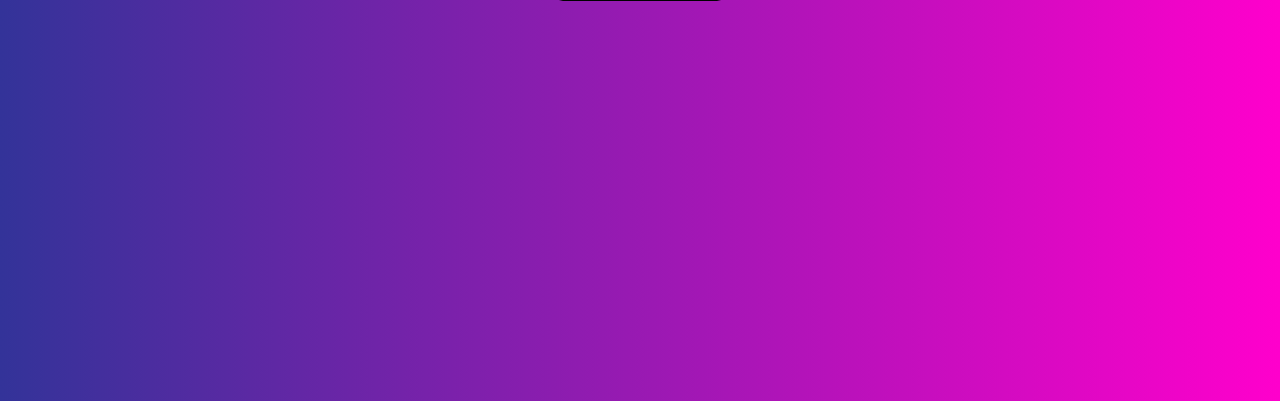
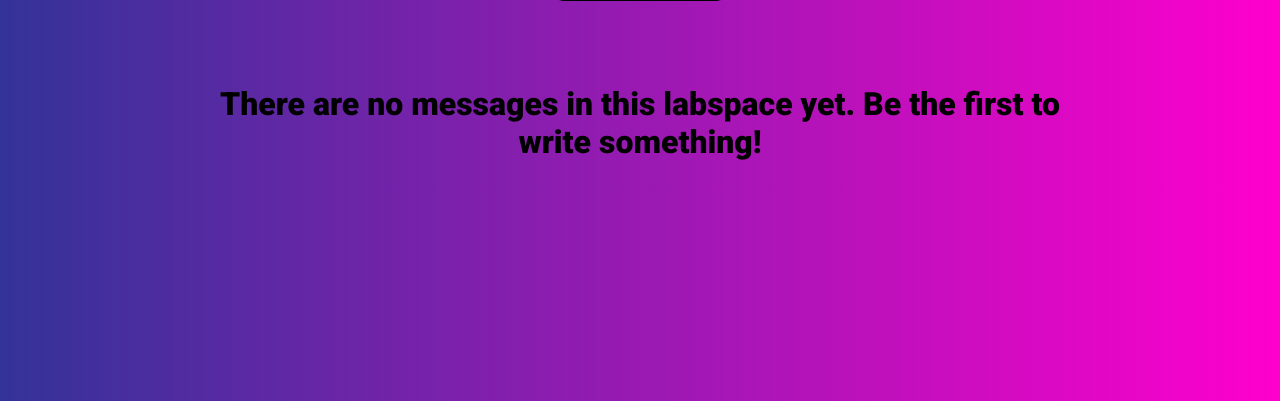
Before and after one commit to simlal/labtasks, a Django app: template labtasks/labspaces/templates/labspaces/labspace.html in a window 1280 px wide. Shown: the part 167-568 px from the top of the page. Run offline with Django 4.2, Linux system fonts and the light colour scheme; the template is opened without the code that fills it, so the values that code supplies are empty; parts of the project's set-up code (start-up, migrations or seed data) failed here and were passed over.

Commit message:
Implement no messages in labspace

```diff
--- a/labtasks/labspaces/templates/labspaces/labspace.html
+++ b/labtasks/labspaces/templates/labspaces/labspace.html
@@ -16,6 +16,7 @@
 
 <div id="labspace-messages">
 
+    {% if messages %}
         {% for message in messages %}
 
         <div class="user-post" {% if message.user == current_user %}left-align{% else %}right-align{% endif %}>
@@ -23,8 +24,13 @@
             <p class="body"> {{ message.body }}</p>
             <p class="timestamp">posted {{ message.created|timesince }} ago</p>
         </div>
+        {% endfor %}
+    {% else %}
+        <div class="no-messages">
+            <h2>There are no messages in this labspace yet. Be the first to write something!</h2>
+        </div>
+    {% endif %}
 
-    {% endfor %}
 </div>
 
 {% endblock %}
--- a/labtasks/labspaces/views.py
+++ b/labtasks/labspaces/views.py
@@ -61,5 +61,6 @@ def labspace(request, pk):
         "messages": messages,
         "current_user": request.user
     }
+    print(context)
 
     return render(request, "labspaces/labspace.html", context)
--- a/labtasks/static/styles/labspaces.css
+++ b/labtasks/static/styles/labspaces.css
@@ -1,5 +1,5 @@
 /* YOUR LABSPACES SELECTION/CREATE */
-#your-labspaces, #create-labspace-container {
+#your-labspaces, #create-labspace-container, .no-messages {
     margin: auto;
     text-align: center;
     align-items: center;
@@ -230,3 +230,7 @@
     font-size: 0.4em;
     font-style: italic;
 }
+
+.no-messages h2 {
+    font-size: 1em;
+}
```
Lines whose indentation alone changed are shown as unchanged.
